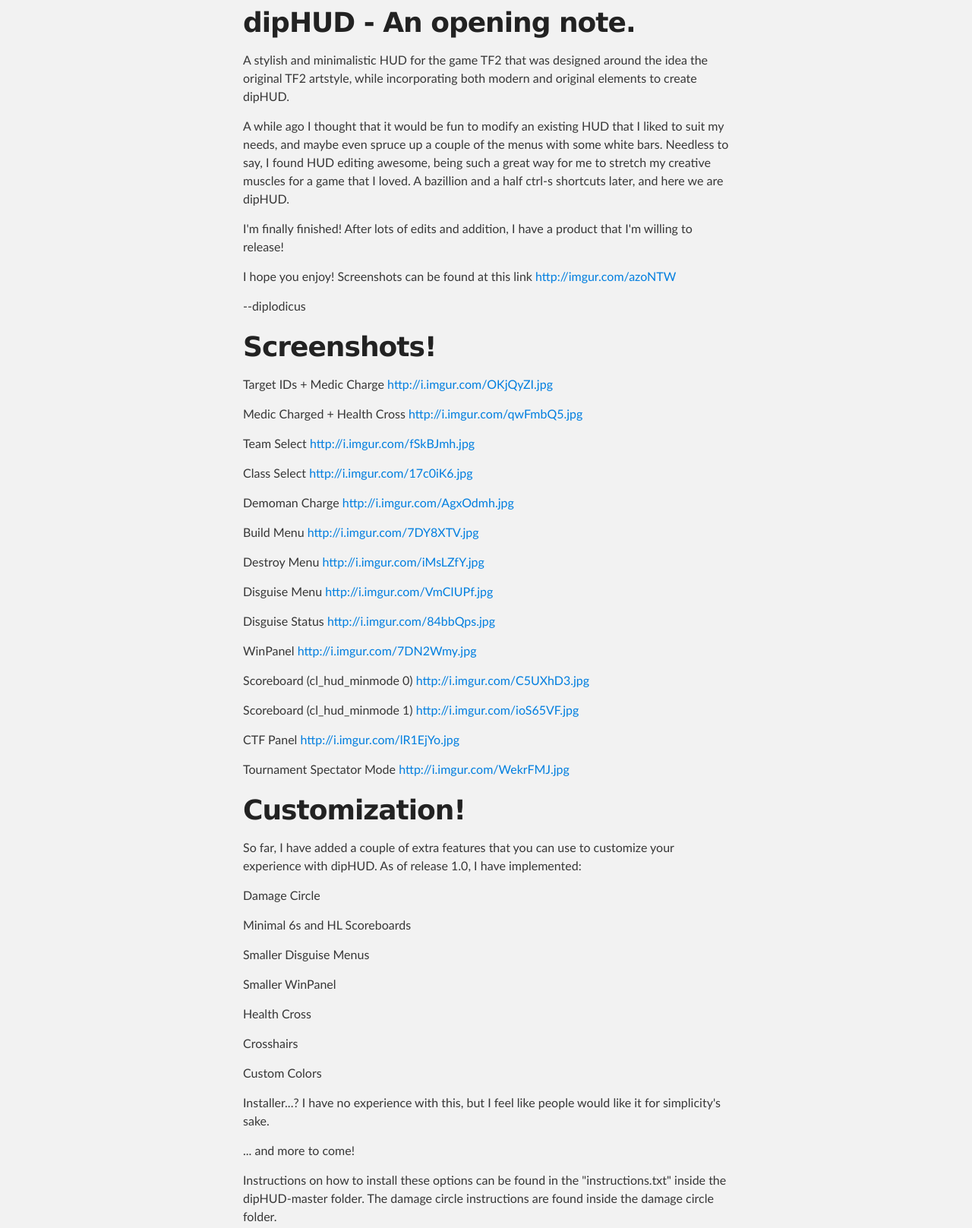
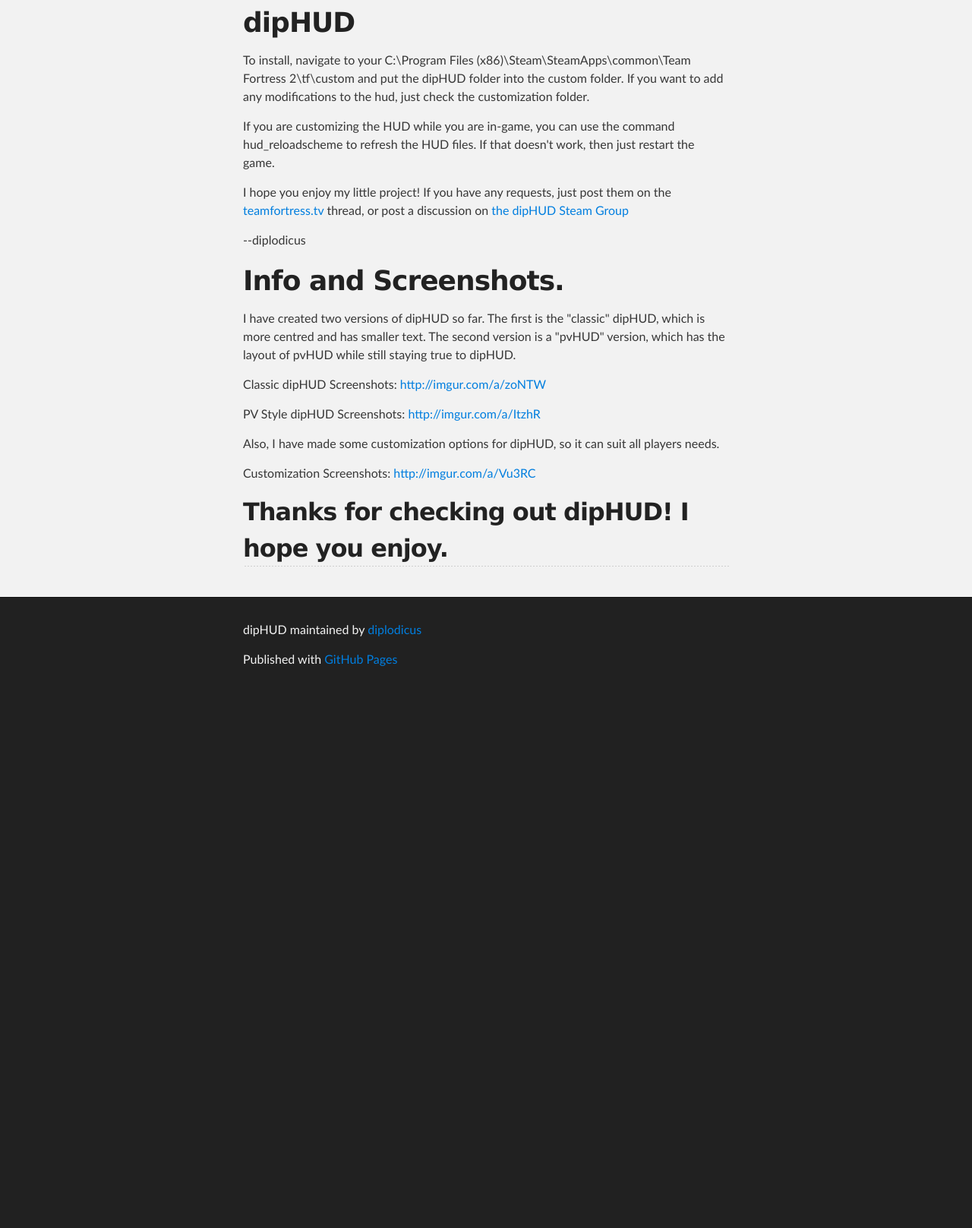
Before and after one commit to flashjackson/dipHUD, a plain HTML site: page index.html in a window 1280 px wide. Shown: the part 221-1838 px from the top of the page at 76% size. After the commit the page ends 1136 px from the top, so only its background shows below. Drawn offline with Linux system fonts and the light colour scheme.

Commit message:
Create gh-pages branch via GitHub

```diff
--- a/index.html
+++ b/index.html
@@ -32,104 +32,31 @@
     <div id="main_content_wrap" class="outer">
       <section id="main_content" class="inner">
         <h1>
-<a name="diphud---an-opening-note" class="anchor" href="#diphud---an-opening-note"><span class="octicon octicon-link"></span></a>dipHUD - An opening note.</h1>
+<a name="diphud" class="anchor" href="#diphud"><span class="octicon octicon-link"></span></a>dipHUD</h1>
 
-<p>A stylish and minimalistic HUD for the game TF2 that was designed around the idea the original TF2 artstyle, while incorporating both modern and original elements to create dipHUD.</p>
+<p>To install, navigate to your C:\Program Files (x86)\Steam\SteamApps\common\Team Fortress 2\tf\custom and put the dipHUD folder into the custom folder. If you want to add any modifications to the hud, just check the customization folder. </p>
 
-<p>A while ago I thought that it would be fun to modify an existing HUD that I liked to suit my needs, and maybe even spruce up a couple of the menus with some white bars. Needless to say, I found HUD editing awesome, being such a great way for me to stretch my creative muscles for a game that I loved. A bazillion and a half ctrl-s shortcuts later, and here we are dipHUD.</p>
+<p>If you are customizing the HUD while you are in-game, you can use the command hud_reloadscheme to refresh the HUD files. If that doesn't work, then just restart the game.</p>
 
-<p>I'm finally finished! After lots of edits and addition, I have a product that I'm willing to release!</p>
-
-<p>I hope you enjoy! Screenshots can be found at this link <a href="http://imgur.com/azoNTW">http://imgur.com/azoNTW</a></p>
+<p>I hope you enjoy my little project! If you have any requests, just post them on the <a href="http://teamfortress.tv/forum/thread/12492-diphud-is-now-complete">teamfortress.tv</a> thread, or post a discussion on <a href="http://steamcommunity.com/groups/dipHUD">the dipHUD Steam Group</a></p>
 
 <p>--diplodicus</p>
 
 <h1>
-<a name="screenshots" class="anchor" href="#screenshots"><span class="octicon octicon-link"></span></a>Screenshots!</h1>
+<a name="info-and-screenshots" class="anchor" href="#info-and-screenshots"><span class="octicon octicon-link"></span></a>Info and Screenshots.</h1>
 
-<p>Target IDs + Medic Charge <a href="http://i.imgur.com/OKjQyZI.jpg">http://i.imgur.com/OKjQyZI.jpg</a></p>
+<p>I have created two versions of dipHUD so far. The first is the "classic" dipHUD, which is more centred and has smaller text. The second version is a "pvHUD" version, which has the layout of pvHUD while still staying true to dipHUD.</p>
 
-<p>Medic Charged + Health Cross <a href="http://i.imgur.com/qwFmbQ5.jpg">http://i.imgur.com/qwFmbQ5.jpg</a></p>
+<p>Classic dipHUD Screenshots: <a href="http://imgur.com/a/zoNTW">http://imgur.com/a/zoNTW</a></p>
 
-<p>Team Select <a href="http://i.imgur.com/fSkBJmh.jpg">http://i.imgur.com/fSkBJmh.jpg</a></p>
+<p>PV Style dipHUD Screenshots: <a href="http://imgur.com/a/ItzhR">http://imgur.com/a/ItzhR</a></p>
 
-<p>Class Select <a href="http://i.imgur.com/17c0iK6.jpg">http://i.imgur.com/17c0iK6.jpg</a></p>
+<p>Also, I have made some customization options for dipHUD, so it can suit all players needs.</p>
 
-<p>Demoman Charge <a href="http://i.imgur.com/AgxOdmh.jpg">http://i.imgur.com/AgxOdmh.jpg</a></p>
+<p>Customization Screenshots: <a href="http://imgur.com/a/Vu3RC">http://imgur.com/a/Vu3RC</a></p>
 
-<p>Build Menu <a href="http://i.imgur.com/7DY8XTV.jpg">http://i.imgur.com/7DY8XTV.jpg</a></p>
-
-<p>Destroy Menu <a href="http://i.imgur.com/iMsLZfY.jpg">http://i.imgur.com/iMsLZfY.jpg</a></p>
-
-<p>Disguise Menu <a href="http://i.imgur.com/VmCIUPf.jpg">http://i.imgur.com/VmCIUPf.jpg</a></p>
-
-<p>Disguise Status <a href="http://i.imgur.com/84bbQps.jpg">http://i.imgur.com/84bbQps.jpg</a></p>
-
-<p>WinPanel <a href="http://i.imgur.com/7DN2Wmy.jpg">http://i.imgur.com/7DN2Wmy.jpg</a></p>
-
-<p>Scoreboard (cl_hud_minmode 0) <a href="http://i.imgur.com/C5UXhD3.jpg">http://i.imgur.com/C5UXhD3.jpg</a></p>
-
-<p>Scoreboard (cl_hud_minmode 1) <a href="http://i.imgur.com/ioS65VF.jpg">http://i.imgur.com/ioS65VF.jpg</a></p>
-
-<p>CTF Panel <a href="http://i.imgur.com/lR1EjYo.jpg">http://i.imgur.com/lR1EjYo.jpg</a></p>
-
-<p>Tournament Spectator Mode <a href="http://i.imgur.com/WekrFMJ.jpg">http://i.imgur.com/WekrFMJ.jpg</a></p>
-
-<h1>
-<a name="customization" class="anchor" href="#customization"><span class="octicon octicon-link"></span></a>Customization!</h1>
-
-<p>So far, I have added a couple of extra features that you can use to customize your experience with dipHUD. As of release 1.0, I have implemented:</p>
-
-<p>Damage Circle</p>
-
-<p>Minimal 6s and HL Scoreboards</p>
-
-<p>Smaller Disguise Menus</p>
-
-<p>Smaller WinPanel</p>
-
-<p>Health Cross</p>
-
-<p>Crosshairs</p>
-
-<p>Custom Colors</p>
-
-<p>Installer...? I have no experience with this, but I feel like people would like it for simplicity's sake.</p>
-
-<p>... and more to come!</p>
-
-<p>Instructions on how to install these options can be found in the "instructions.txt" inside the dipHUD-master folder. The damage circle instructions are found inside the damage circle folder.</p>
-
-<p>If you have any suggestions, shoot me an email at my email: <a href="mailto:dipHUD@gmail.com">dipHUD@gmail.com</a> or submit a github issue tracker.</p>
-
-<h1>
-<a name="future-additions" class="anchor" href="#future-additions"><span class="octicon octicon-link"></span></a>Future Additions</h1>
-
-<p>Bug Fixes</p>
-
-<p>PV HUD layout</p>
-
-<p>Suggest more!</p>
-
-<h1>
-<a name="credits" class="anchor" href="#credits"><span class="octicon octicon-link"></span></a>Credits</h1>
-
-<p>I'd really like to thank the following people for helping me either directly or indirectly with my HUD.</p>
-
-<p>Doodle, for making the HUD bible that we've all come to love and know.</p>
-
-<p>Rays, for being a great streamer and helping me with all my annoying problems with my HUD.</p>
-
-<p>All of the people who have tried my hud and given me feedback, suggestions and motivation.</p>
-
-<p>Flame, for creating the HUD which I used as the base for dipHUD, as well as his handy guide.</p>
-
-<p>Sinders, omp, chippy, quartz, A Psycho, flux, and Goat for inspiration and some elements that went into builing my HUD.</p>
-
-<p>And most of all, blindsight. Thanks to him, I finally know that Kansas is a state, and isn't in Tennesee. </p>
-
-<h1>
-<a name="thanks-for-checking-out-diphud-i-hope-you-enjoy" class="anchor" href="#thanks-for-checking-out-diphud-i-hope-you-enjoy"><span class="octicon octicon-link"></span></a>Thanks for checking out dipHUD! I hope you enjoy.</h1>
+<h2>
+<a name="thanks-for-checking-out-diphud-i-hope-you-enjoy" class="anchor" href="#thanks-for-checking-out-diphud-i-hope-you-enjoy"><span class="octicon octicon-link"></span></a>Thanks for checking out dipHUD! I hope you enjoy.</h2>
       </section>
     </div>
 
```
Also changed, not shown: params.json (+1 -1 lines).
